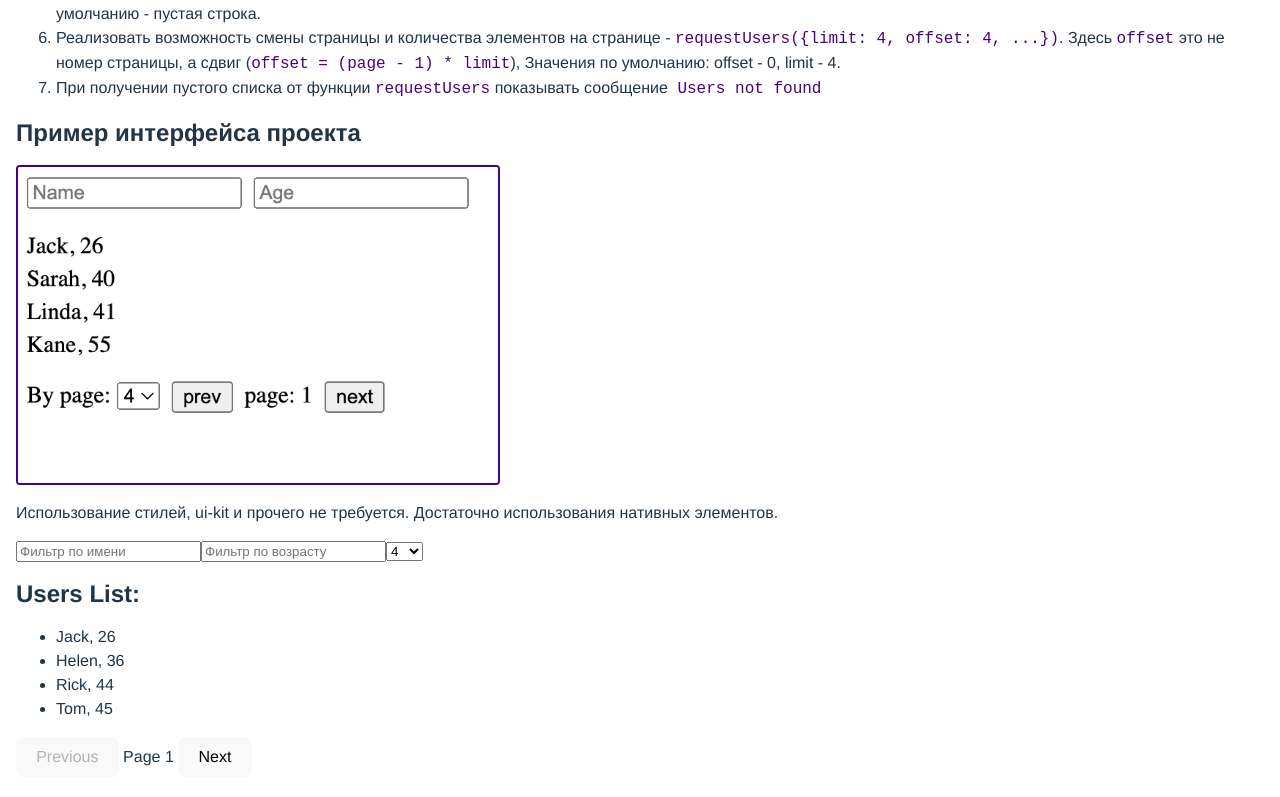
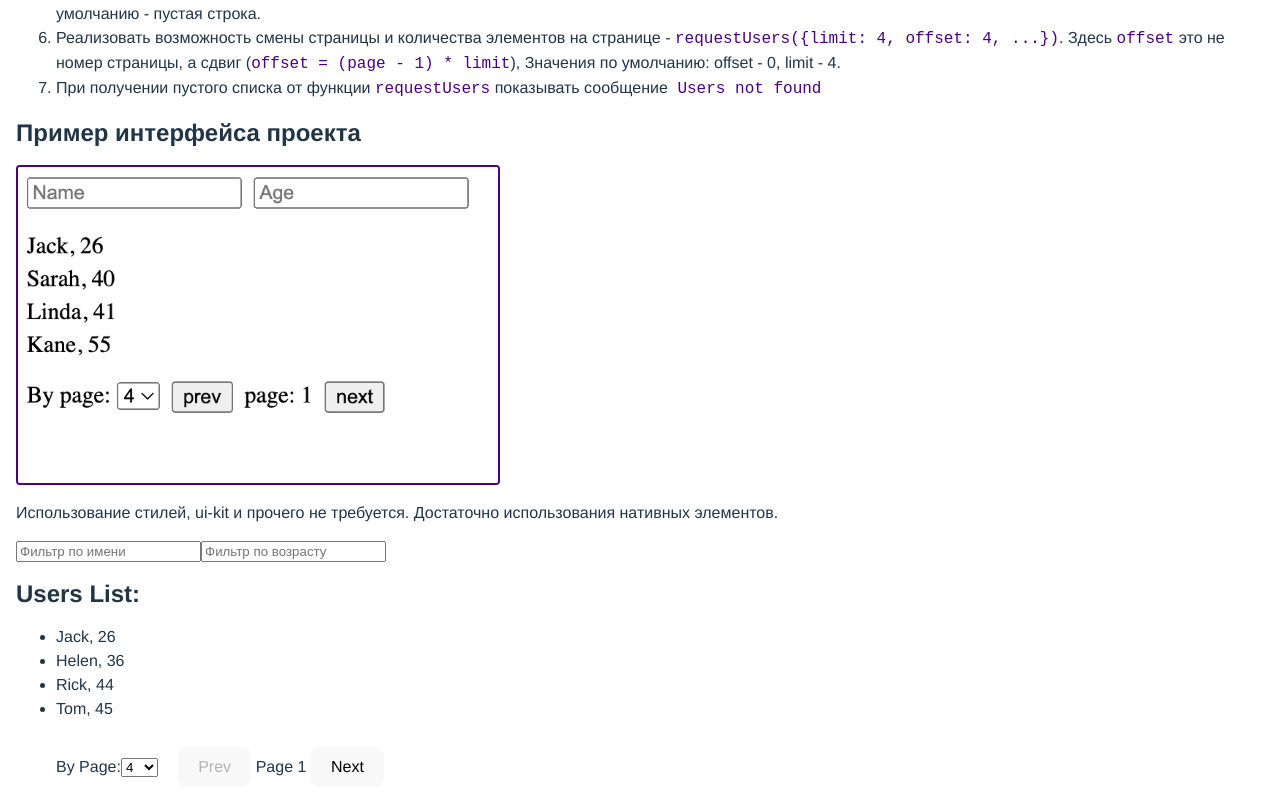
Before and after one commit to Artcode-x/users-app-forked-, a React (Vite) app: page / in a window 1280 px wide. Shown: the part 409-1206 px from the top of the page. Built offline with nearby package versions, Linux system fonts and the light colour scheme.

Commit message:
небольшая стилизация

```diff
--- a/src/App.tsx
+++ b/src/App.tsx
@@ -67,28 +67,34 @@ export default function App() {
       <Requirements />
       <input type="text" value={nameFilter} onChange={handleNameChange} placeholder="Фильтр по имени" />
       <input type="text" value={ageFilter} onChange={handleAgeFilter} placeholder="Фильтр по возрасту" />
+
+      <h2>Users List:</h2>
+      <ul>
+        {users.map((user) => (
+          <li key={user.id}>{`${user.name}, ${user.age}`}</li>
+        ))}
+      </ul>
+      <div style={{ display: "flex", alignItems: "center" }}>
+        <div style={{ display: "flex", alignItems: "center", paddingRight: "10px" }}>
+          <ul>By Page:</ul>
           <select onChange={handleItemsPerPageChange} value={itemsPerPage}>
             <option value={4}>4</option>
             <option value={8}>8</option>
             <option value={12}>12</option>
             <option value={16}>16</option>
           </select>
-      <h2>Users List:</h2>
-      <ul>
-        {users.map((user) => (
-          <li key={user.id}>{`${user.name}, ${user.age}`}</li>
-        ))}
-      </ul>
-      <div>
+        </div>
+        <div style={{ padding: "10px" }}>
           <button
             onClick={() => handlePageChange(currentPage > 1 ? currentPage - 1 : 1)}
             disabled={currentPage === 1}
           >
-          Previous
+            Prev
           </button>
           <span> Page {currentPage} </span>
           <button onClick={() => handlePageChange(currentPage + 1)}>Next</button>
         </div>
       </div>
+    </div>
   )
 }
```
Lines whose indentation alone changed are shown as unchanged.
